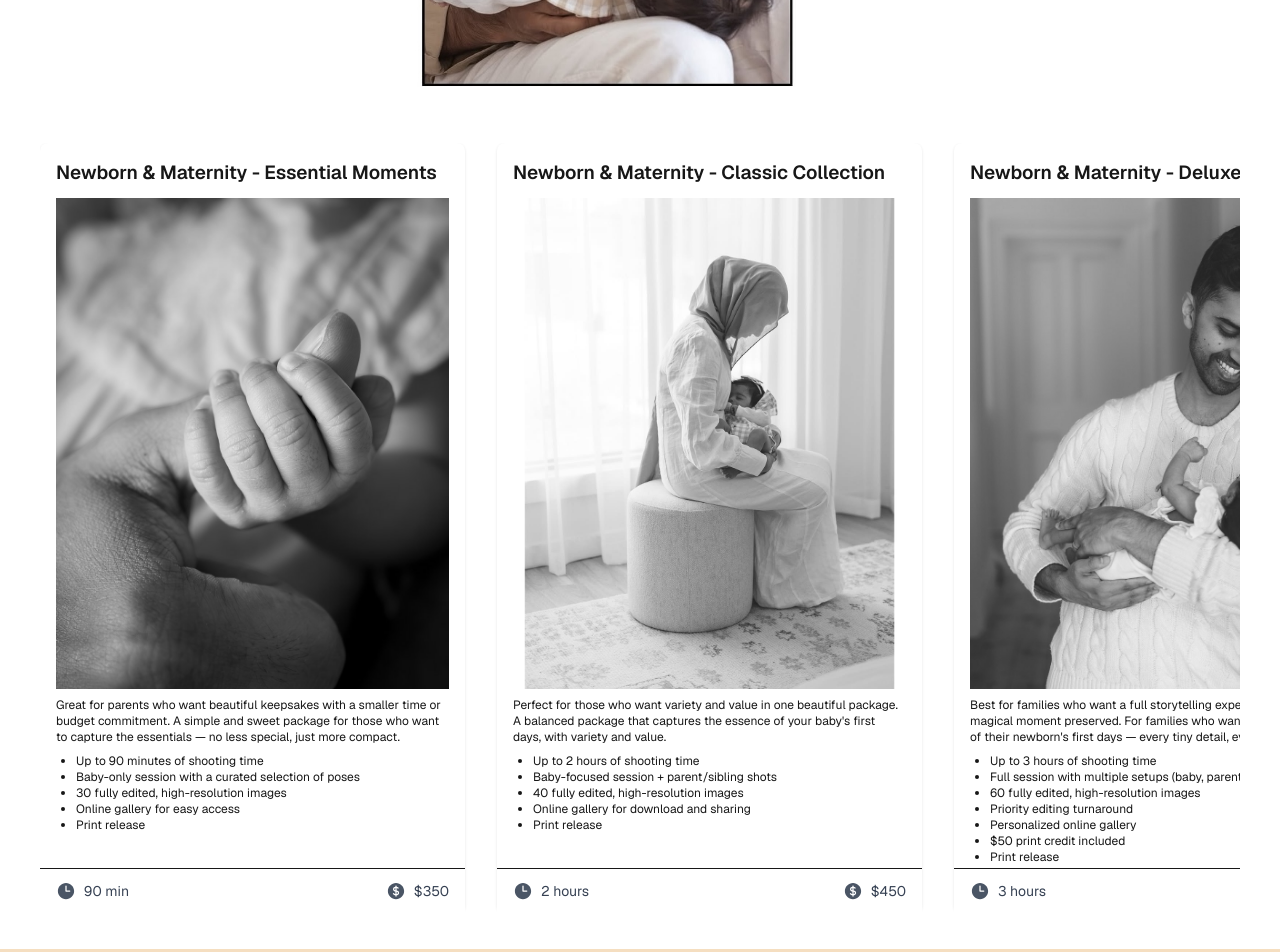
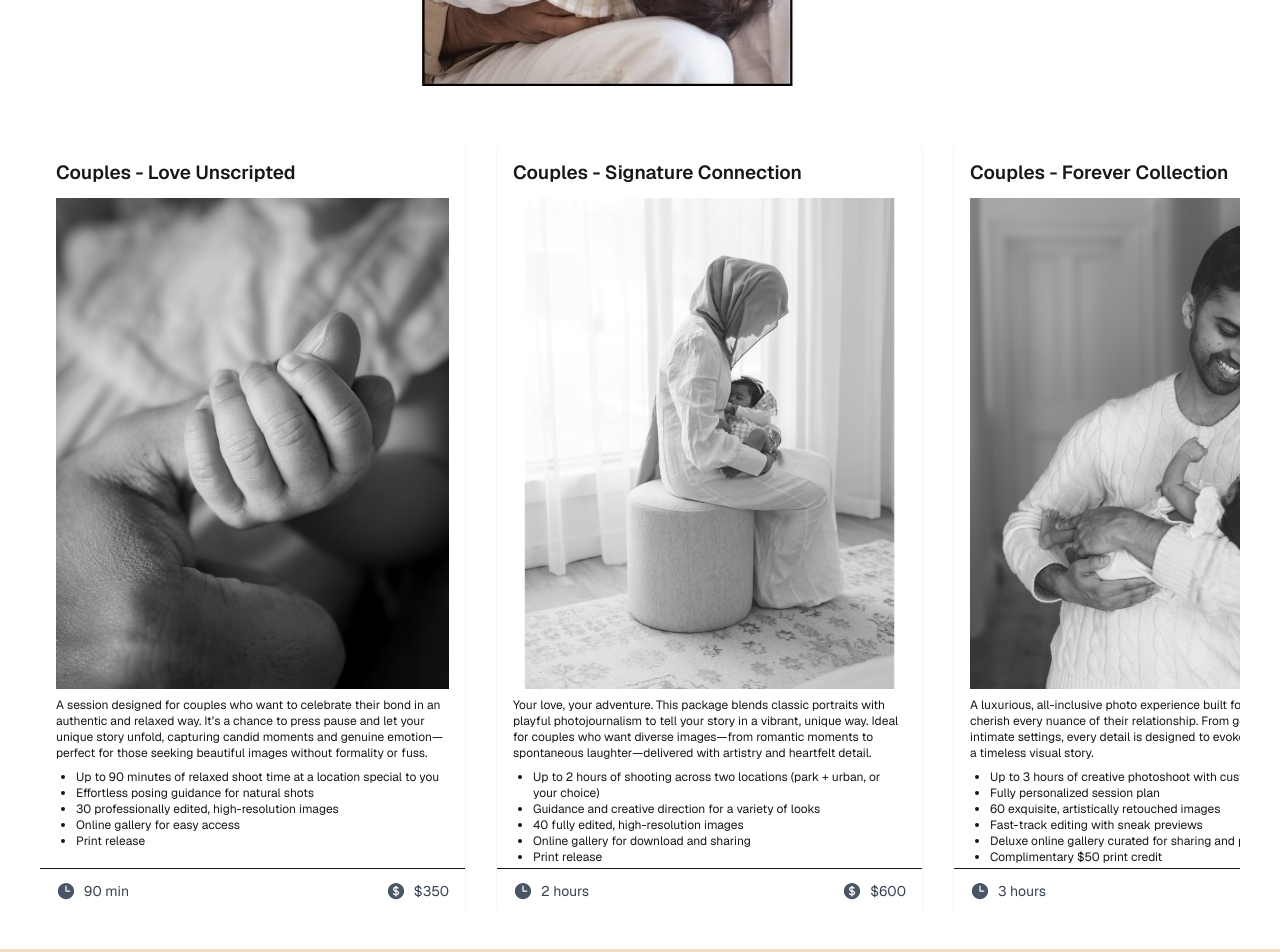
Before and after one commit to sal3190570/af-photography, a Next.js app: page /pricing in a window 1280 px wide. Shown: the part 2600-3552 px from the top of the page. Built offline with nearby package versions, Linux system fonts and the light colour scheme.

Commit message:
end of day

```diff
--- a/app/components/pricing/PricingPageCarousel-2.tsx
+++ b/app/components/pricing/PricingPageCarousel-2.tsx
@@ -6,14 +6,14 @@ import { ClockIcon, CurrencyDollarIcon } from "@heroicons/react/24/solid";
 
 const packages = [
   {
-    title: "Newborn & Maternity - Essential Moments",
+    title: "Couples - Love Unscripted",
     image: "/PricingPhotos/PricingC1C1.jpg",
     description:
-      "Great for parents who want beautiful keepsakes with a smaller time or budget commitment. A simple and sweet package for those who want to capture the essentials — no less special, just more compact.",
+      "A session designed for couples who want to celebrate their bond in an authentic and relaxed way. It’s a chance to press pause and let your unique story unfold, capturing candid moments and genuine emotion—perfect for those seeking beautiful images without formality or fuss.",
     features: [
-      "Up to 90 minutes of shooting time",
-      "Baby-only session with a curated selection of poses",
-      "30 fully edited, high-resolution images",
+      "Up to 90 minutes of relaxed shoot time at a location special to you",
+      "Effortless posing guidance for natural shots",
+      "30 professionally edited, high-resolution images",
       "Online gallery for easy access",
       "Print release",
     ],
@@ -21,36 +21,36 @@ const packages = [
     price: "$350",
   },
   {
-    title: "Newborn & Maternity - Classic Collection",
+    title: "Couples - Signature Connection",
     image: "/PricingPhotos/PricingC1C2.jpg",
     description:
-      "Perfect for those who want variety and value in one beautiful package. A balanced package that captures the essence of your baby's first days, with variety and value.",
+      "Your love, your adventure. This package blends classic portraits with playful photojournalism to tell your story in a vibrant, unique way. Ideal for couples who want diverse images—from romantic moments to spontaneous laughter—delivered with artistry and heartfelt detail.",
     features: [
-      "Up to 2 hours of shooting time",
-      "Baby-focused session + parent/sibling shots",
+      "Up to 2 hours of shooting across two locations (park + urban, or your choice)",
+      "Guidance and creative direction for a variety of looks",
       "40 fully edited, high-resolution images",
       "Online gallery for download and sharing",
       "Print release",
     ],
     time: "2 hours",
-    price: "$450",
+    price: "$600",
   },
   {
-    title: "Newborn & Maternity - Deluxe Keepsake",
+    title: "Couples - Forever Collection",
     image: "/PricingPhotos/PricingC1C3.jpg",
     description:
-      "Best for families who want a full storytelling experience with every magical moment preserved. For families who want the ultimate gallery of their newborn's first days — every tiny detail, every tender moment.",
+      "A luxurious, all-inclusive photo experience built for couples ready to cherish every nuance of their relationship. From golden hour light to intimate settings, every detail is designed to evoke emotion and create a timeless visual story.",
     features: [
-      "Up to 3 hours of shooting time",
-      "Full session with multiple setups (baby, parents, siblings, lifestyle)",
-      "60 fully edited, high-resolution images",
-      "Priority editing turnaround",
-      "Personalized online gallery",
-      "$50 print credit included",
+      "Up to 3 hours of creative photoshoot with custom themes and props",
+      "Fully personalized session plan",
+      "60 exquisite, artistically retouched images",
+      "Fast-track editing with sneak previews",
+      "Deluxe online gallery curated for sharing and printing",
+      "Complimentary $50 print credit",
       "Print release",
     ],
     time: "3 hours",
-    price: "$650",
+    price: "$900",
   },
 ];
 
--- a/app/components/pricing/PricingPageCouplesEngagment.tsx
+++ b/app/components/pricing/PricingPageCouplesEngagment.tsx
@@ -1,11 +1,11 @@
 import Image from "next/image";
-import PricingPageCarousel2 from "./PricingPageCarousel-1";
+import PricingPageCarousel2 from "./PricingPageCarousel-2";
 
 export default function PricingPageCouplesEngagement() {
   return (
     <section className="relative w-full mb-5 px-10 overflow-hidden">
       <h4 className="font-semibold mb-4 text-[15px] sm:text-lg md:text-xl lg:text-2xl">
-        Couples & Engagment Packages
+        Couples
       </h4>
       <Image
         src="/PricingPhotos/Pricing-1.jpg"
```
